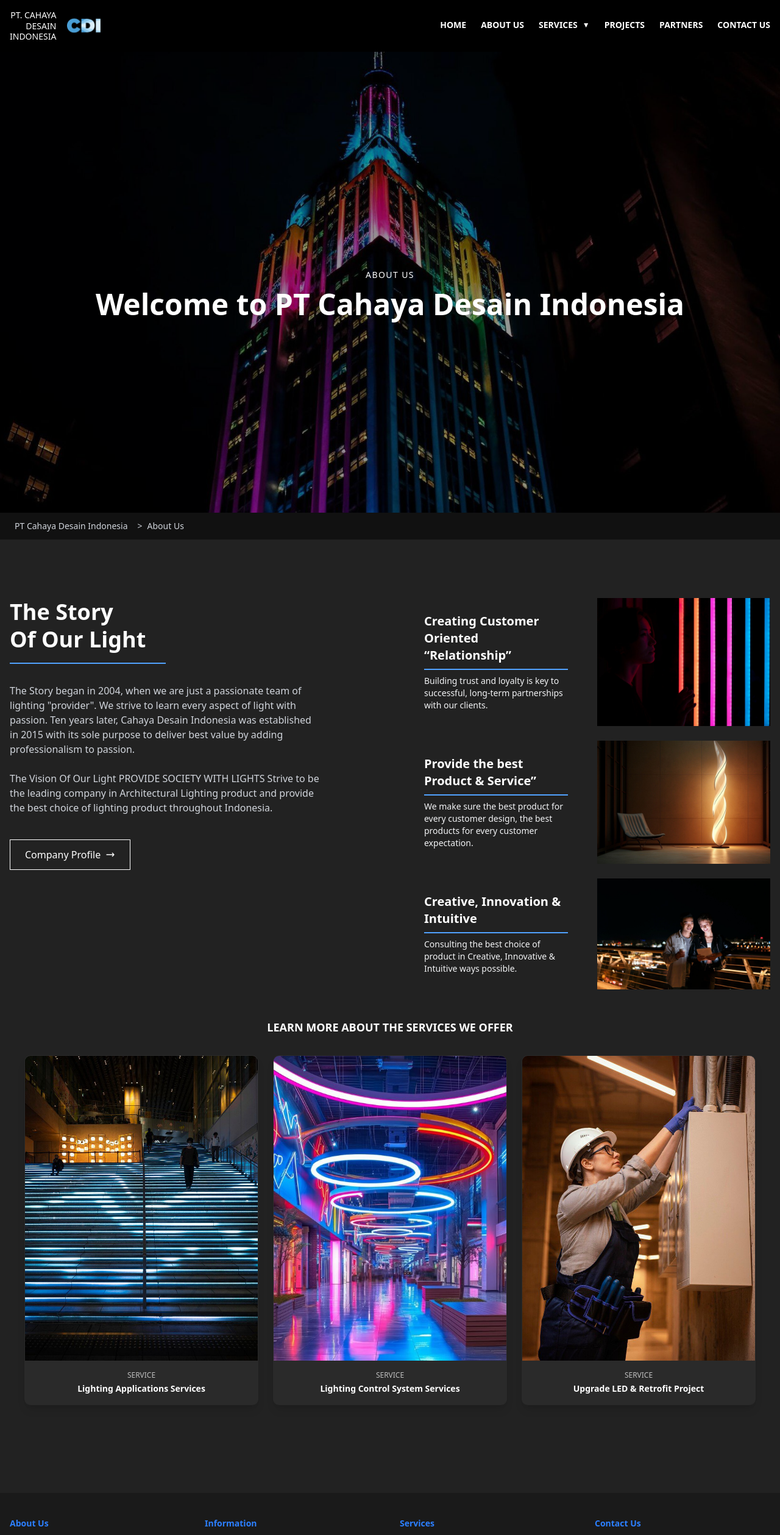
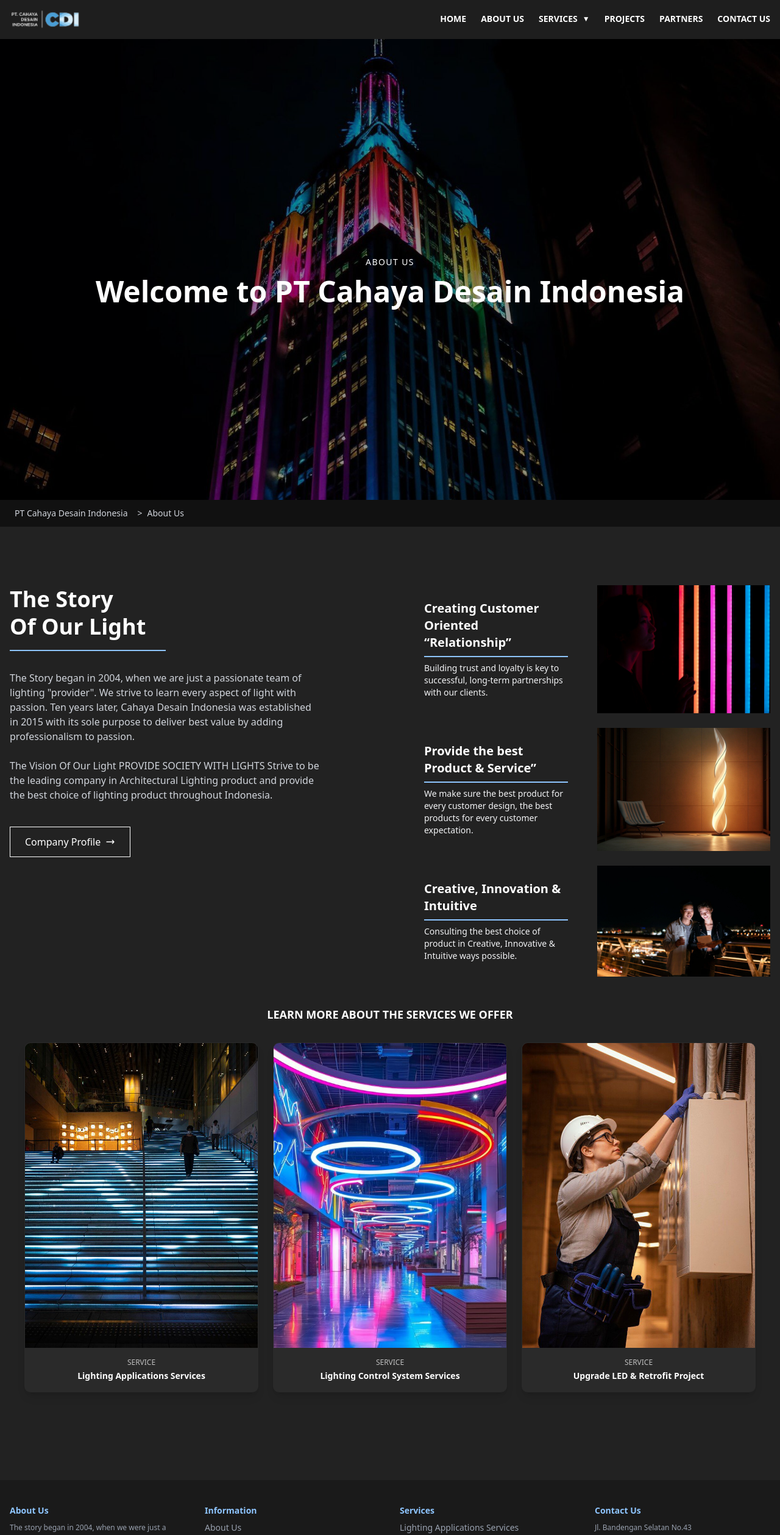
Before and after one commit to altern-digital/cdi_next, a Next.js app: page /about in a window 1280 px wide. Shown: the top 2518 px of the page at 61% size. Built offline with nearby package versions, Linux system fonts and the light colour scheme.

Commit message:
Minor Update

```diff
--- a/app/about/component/content.tsx
+++ b/app/about/component/content.tsx
@@ -30,7 +30,7 @@ export function Content() {
               The Story <br /> Of Our Light
             </h2>
             {/* Blue Divider */}
-            <div className="w-64 h-[2px] bg-blue-400 mt-4 mb-8"></div>
+            <div className="w-64 h-[2px] bg-blue-300 mt-4 mb-8"></div>
 
             <div className="space-y-6 text-md text-gray-300 mb-10 max-w-lg">
               <p>
@@ -50,7 +50,7 @@ export function Content() {
 
             <a
               href="#" // Replace with actual profile URL
-              className="inline-flex items-center px-6 py-3 border border-white text-white hover:bg-gradient-to-r from-orange-500 to-purple-700 hover:text-white transition-all duration-300 self-start"
+              className="inline-flex items-center px-6 py-3 border border-white text-white hover:bg-gradient-to-r from-cyan-500 to-blue-300 hover:text-white transition-all duration-300 self-start"
             >
               Company Profile
               <svg
@@ -78,7 +78,7 @@ export function Content() {
                 Creating Customer Oriented <br className="hidden md:block" />
                 “Relationship”
               </h3>
-              <div className="w-full h-[2px] bg-blue-400 mb-2"></div>
+              <div className="w-full h-[2px] bg-blue-300 mb-2"></div>
               <p className="relative z-10 text-sm text-gray-100">
                 Building trust and loyalty is key to successful, long-term
                 partnerships with our clients.
@@ -100,7 +100,7 @@ export function Content() {
                 Provide the best <br className="hidden md:block" />
                 Product & Service”
               </h3>
-              <div className="w-full h-[2px] bg-blue-400 mb-2"></div>
+              <div className="w-full h-[2px] bg-blue-300 mb-2"></div>
               <p className="relative z-10 text-sm text-gray-100">
                 We make sure the best product for every customer design, the
                 best products for every customer expectation.
@@ -122,7 +122,7 @@ export function Content() {
                 Creative, Innovation & <br className="hidden md:block" />
                 Intuitive
               </h3>
-              <div className="w-full h-[2px] bg-blue-400 mb-2"></div>
+              <div className="w-full h-[2px] bg-blue-300 mb-2"></div>
               <p className="relative z-10 text-sm text-gray-100">
                 Consulting the best choice of product in Creative, Innovative &
                 Intuitive ways possible.
@@ -167,7 +167,7 @@ export function Content() {
               <div
                 className={`relative text-center p-4 text-sm font-medium z-10 transition-colors duration-300 ${
                   hoveredIndex === index
-                    ? "bg-gradient-to-r from-orange-500 to-purple-700"
+                    ? "bg-gradient-to-r from-cyan-500 to-blue-300"
                     : "bg-[#2a2a2a]"
                 }`}
               >
--- a/app/globals.css
+++ b/app/globals.css
@@ -121,6 +121,10 @@
   }
 }
 
+* {
+  scrollbar-width: none;
+}
+
 body {
   background: #000;
 }
--- a/app/projects/component/projects_content.tsx
+++ b/app/projects/component/projects_content.tsx
@@ -68,7 +68,7 @@ export default function ProjectContent() {
             <div
               className={`text-center py-4 ${
                 highlightedProject === index
-                  ? "bg-gradient-to-r from-cyan-500 to-blue-500"
+                  ? "bg-gradient-to-r from-cyan-500 to-blue-300"
                   : ""
               }`}
             >
--- a/app/services/component/services_content.tsx
+++ b/app/services/component/services_content.tsx
@@ -10,7 +10,7 @@ export default function ServicesContent() {
             <h2 className="text-3xl md:text-4xl font-bold mb-4">
               We provide complete project <br /> lighting solutions.
             </h2>
-            <div className="w-64 h-[2px] bg-blue-400 mt-2" />
+            <div className="w-64 h-[2px] bg-blue-300 mt-2" />
           </div>
           <div className="text-gray-300 text-base leading-relaxed">
             <p>
--- a/components/footer_section.tsx
+++ b/components/footer_section.tsx
@@ -7,7 +7,7 @@ export default function Footer() {
       <div className="max-w-screen-xl mx-auto px-4 py-10 grid grid-cols-1 md:grid-cols-4 gap-8 border-b border-gray-700">
         {/* About Us */}
         <div>
-          <h3 className="text-blue-500 font-semibold mb-2">About Us</h3>
+          <h3 className="text-blue-300 font-semibold mb-2">About Us</h3>
           <p className="text-xs text-gray-400 leading-relaxed">
             The story began in 2004, when we were just a passionate team of
             lighting “provider”. Ten years later, Cahaya Desain Indonesia was
@@ -18,7 +18,7 @@ export default function Footer() {
 
         {/* Information */}
         <div>
-          <h3 className="text-blue-500 font-semibold mb-2">Information</h3>
+          <h3 className="text-blue-300 font-semibold mb-2">Information</h3>
           <ul className="space-y-2 text-gray-400">
             <li>
               <Link href="/about">About Us</Link>
@@ -37,7 +37,7 @@ export default function Footer() {
 
         {/* Services */}
         <div>
-          <h3 className="text-blue-500 font-semibold mb-2">Services</h3>
+          <h3 className="text-blue-300 font-semibold mb-2">Services</h3>
           <ul className="space-y-2 text-gray-400">
             <li>
               <Link href="/services">Lighting Applications Services</Link>
@@ -53,7 +53,7 @@ export default function Footer() {
 
         {/* Contact Us */}
         <div>
-          <h3 className="text-blue-500 font-semibold mb-2">Contact Us</h3>
+          <h3 className="text-blue-300 font-semibold mb-2">Contact Us</h3>
           <p className="text-xs text-gray-400 leading-relaxed">
             Jl. Bandengan Selatan No.43
             <br />
--- a/components/home/about_section.tsx
+++ b/components/home/about_section.tsx
@@ -11,9 +11,9 @@ export default function AboutSection() {
       />
 
       {/* Overlay & Content */}
-      <div className="absolute inset-0 bg-opacity-50 z-10 flex justify-end items-center px-4 md:px-52">
+      <div className="absolute inset-0 bg-opacity-50 z-10 flex justify-end items-center px-4 container mx-auto">
         <div className="bg-[#2a2a2a] text-white max-w-lg p-12 md:p-10 shadow-lg">
-          <p className="text-sm uppercase text-blue-500 tracking-wider mb-2">
+          <p className="text-sm uppercase text-blue-300 tracking-wider mb-2">
             About Us
           </p>
           <h2 className="text-2xl md:text-3xl font-bold mb-4">
@@ -35,7 +35,7 @@ export default function AboutSection() {
             <span className="relative z-10 transition-transform duration-300 transform group-hover:translate-x-1">
               →
             </span>
-            <span className="absolute inset-0 z-0 before:absolute before:inset-0 before:scale-x-0 before:origin-left before:bg-gradient-to-r before:from-orange-500 before:to-purple-700 before:transition-transform before:duration-500 group-hover:before:scale-x-100 before:z-0 before:content-['']"></span>
+            <span className="absolute inset-0 z-0 before:absolute before:inset-0 before:scale-x-0 before:origin-left before:bg-gradient-to-r before:from-cyan-500 before:to-blue-300 before:transition-transform before:duration-500 group-hover:before:scale-x-100 before:z-0 before:content-['']"></span>
           </Link>
         </div>
       </div>
--- a/components/home/contact_sections.tsx
+++ b/components/home/contact_sections.tsx
@@ -10,7 +10,7 @@ export default function ContactSection() {
     >
       <div className="max-w-6xl mx-auto px-4 flex justify items-center">
         <div className="bg-[#2a2a2a] text-white p-8 md:p-10 shadow-lg max-w-md w-full">
-          <p className="text-sm uppercase text-blue-500 mb-2 font-semibold">
+          <p className="text-sm uppercase text-blue-300 mb-2 font-semibold">
             Get Free Quote
           </p>
           <h2 className="text-2xl md:text-3xl font-bold mb-6">
@@ -47,7 +47,7 @@ export default function ContactSection() {
               className="relative inline-flex items-center gap-2 px-6 py-3 text-sm font-semibold text-white border border-white overflow-hidden transition-all duration-300 group w-full"
             >
               <span className="relative z-10 text-center w-full">Submit</span>
-              <span className="absolute inset-0 z-0 before:absolute before:inset-0 before:scale-x-0 before:origin-left before:bg-gradient-to-r before:from-orange-500 before:to-purple-700 before:transition-transform before:duration-500 group-hover:before:scale-x-100 before:z-0 before:content-['']"></span>
+              <span className="absolute inset-0 z-0 before:absolute before:inset-0 before:scale-x-0 before:origin-left before:bg-gradient-to-r before:from-cyan-500 before:to-blue-300 before:transition-transform before:duration-500 group-hover:before:scale-x-100 before:z-0 before:content-['']"></span>
             </button>
           </form>
         </div>
--- a/components/home/partner_section.tsx
+++ b/components/home/partner_section.tsx
@@ -24,7 +24,7 @@ export default function PartnersSection() {
                 alt={`Partner logo ${index + 1}`}
                 width={160}
                 height={100}
-                className="object-contain"
+                className="object-contain grayscale"
               />
             </div>
           ))}
--- a/components/home/project_section.tsx
+++ b/components/home/project_section.tsx
@@ -32,13 +32,13 @@ export default function ProjectsSection() {
   return (
     <section className="bg-[#1e1e1e] text-white pt-16">
       <div className="text-center mb-10">
-        <p className="text-sm text-blue-500 uppercase font-semibold">
+        <p className="text-sm text-blue-300 uppercase font-semibold">
           Projects
         </p>
         <h2 className="text-2xl md:text-3xl font-bold mt-2">
           The projects we proudly worked on.
         </h2>
-        <div className="h-1 w-20 bg-blue-500 mt-4 mx-auto"></div>
+        <div className="h-1 w-20 bg-blue-300 mt-4 mx-auto"></div>
       </div>
 
       <div className="relative w-full">
--- a/components/home/services_section.tsx
+++ b/components/home/services_section.tsx
@@ -24,13 +24,13 @@ export default function ServicesSection() {
   return (
     <section className="bg-[#1e1e1e] text-white py-20 px-4">
       <div className="max-w-7xl mx-auto text-center">
-        <p className="text-sm uppercase text-blue-500 tracking-wider mb-2">
+        <p className="text-sm uppercase text-blue-300 tracking-wider mb-2">
           Services
         </p>
         <h2 className="text-2xl md:text-4xl font-semibold mb-2">
           We provide complete project lighting solutions.
         </h2>
-        <div className="w-64 h-[2px] bg-blue-500 mx-auto my-12" />
+        <div className="w-64 h-[2px] bg-blue-300 mx-auto my-12" />
       </div>
 
       <div className="max-w-7xl mx-auto grid gap-8 grid-cols-1 sm:grid-cols-2 md:grid-cols-3">
@@ -55,7 +55,7 @@ export default function ServicesSection() {
             <div
               className={`relative text-center p-4 text-sm font-medium z-10 ${
                 hoveredIndex === index
-                  ? "bg-gradient-to-r from-orange-500 to-purple-700"
+                  ? "bg-gradient-to-r from-cyan-500 to-blue-300"
                   : "bg-[#2a2a2a]"
               }`}
             >
--- a/components/navbar.tsx
+++ b/components/navbar.tsx
@@ -8,16 +8,11 @@ export default function Navbar() {
   const [isMobileMenuOpen, setIsMobileMenuOpen] = useState(false);
 
   return (
-    <nav className="bg-black text-white">
+    <nav className="bg-[#1e1e1e] text-white">
       <div className="container mx-auto px-4 py-4 flex justify-between items-center">
         {/* Logo kiri */}
         <Link href="/" className="flex items-center space-x-4">
           <div className="flex items-center space-x-4">
-            <div className="text-sm leading-tight uppercase text-right">
-              <p>PT. CAHAYA</p>
-              <p>DESAIN</p>
-              <p>INDONESIA</p>
-            </div>
             <img src="/logo.png" alt="CDI Logo" className="h-8 w-auto" />
           </div>
         </Link>
@@ -41,7 +36,7 @@ export default function Navbar() {
           <li>
             <Link
               href="/"
-              className="inline-block border-b-[3px] border-transparent hover:border-blue-500 transition"
+              className="inline-block border-b-[3px] border-transparent hover:border-blue-300 transition"
             >
               HOME
             </Link>
@@ -49,14 +44,14 @@ export default function Navbar() {
           <li>
             <Link
               href="/about"
-              className="inline-block border-b-[3px] border-transparent hover:border-blue-500 transition"
+              className="inline-block border-b-[3px] border-transparent hover:border-blue-300 transition"
             >
               ABOUT US
             </Link>
           </li>
           {/* Dropdown on hover */}
           <li className="relative group">
-            <button className="border-b-[3px] border-transparent hover:border-blue-500 flex items-center gap-2 transition">
+            <button className="border-b-[3px] border-transparent hover:border-blue-300 flex items-center gap-2 transition">
               SERVICES <span className="text-xs">▼</span>
             </button>
             <div className="absolute top-full left-0 mt-2 w-64 bg-black text-white shadow-lg opacity-0 invisible group-hover:opacity-100 group-hover:visible transition-all duration-300 transform group-hover:translate-y-2 z-50">
@@ -91,7 +86,7 @@ export default function Navbar() {
           <li>
             <Link
               href="/projects"
-              className="inline-block border-b-[3px] border-transparent hover:border-blue-500 transition"
+              className="inline-block border-b-[3px] border-transparent hover:border-blue-300 transition"
             >
               PROJECTS
             </Link>
@@ -99,7 +94,7 @@ export default function Navbar() {
           <li>
             <Link
               href="/partners"
-              className="inline-block border-b-[3px] border-transparent hover:border-blue-500 transition"
+              className="inline-block border-b-[3px] border-transparent hover:border-blue-300 transition"
             >
               PARTNERS
             </Link>
@@ -107,7 +102,7 @@ export default function Navbar() {
           <li>
             <Link
               href="/contact-us"
-              className="inline-block border-b-[3px] border-transparent hover:border-blue-500 transition"
+              className="inline-block border-b-[3px] border-transparent hover:border-blue-300 transition"
             >
               CONTACT US
             </Link>
@@ -120,45 +115,45 @@ export default function Navbar() {
         <div className="md:hidden px-4 pb-4 space-y-2 text-sm font-semibold">
           <Link
             href="/"
-            className="block hover:border-b-[3px] border-transparent hover:border-blue-500 pb-1"
+            className="block hover:border-b-[3px] border-transparent hover:border-blue-300 pb-1"
           >
             HOME
           </Link>
           <Link
             href="/about"
-            className="block hover:border-b-[3px] border-transparent hover:border-blue-500 pb-1"
+            className="block hover:border-b-[3px] border-transparent hover:border-blue-300 pb-1"
           >
             ABOUT US
           </Link>
           <div className="space-y-1">
             <p className="font-semibold">SERVICES</p>
             <div className="pl-4 space-y-1 text-sm">
-              <Link href="/services" className="block hover:text-blue-500">
+              <Link href="/services" className="block hover:text-blue-300">
                 Lighting Applications Services
               </Link>
-              <Link href="/services" className="block hover:text-blue-500">
+              <Link href="/services" className="block hover:text-blue-300">
                 Lighting Control System Services
               </Link>
-              <Link href="/services" className="block hover:text-blue-500">
+              <Link href="/services" className="block hover:text-blue-300">
                 Upgrade LED & Retrofit Project
               </Link>
             </div>
           </div>
           <Link
             href="/projects"
-            className="block hover:border-b-[3px] border-transparent hover:border-blue-500 pb-1"
+            className="block hover:border-b-[3px] border-transparent hover:border-blue-300 pb-1"
           >
             PROJECTS
           </Link>
           <Link
             href="/partners"
-            className="block hover:border-b-[3px] border-transparent hover:border-blue-500 pb-1"
+            className="block hover:border-b-[3px] border-transparent hover:border-blue-300 pb-1"
           >
             PARTNERS
           </Link>
           <Link
             href="/contact-us"
-            className="block hover:border-b-[3px] border-transparent hover:border-blue-500 pb-1"
+            className="block hover:border-b-[3px] border-transparent hover:border-blue-300 pb-1"
           >
             CONTACT US
           </Link>
```
Also changed, not shown: components/home/header_section.tsx (+4 -4 lines), public/logo.png.
